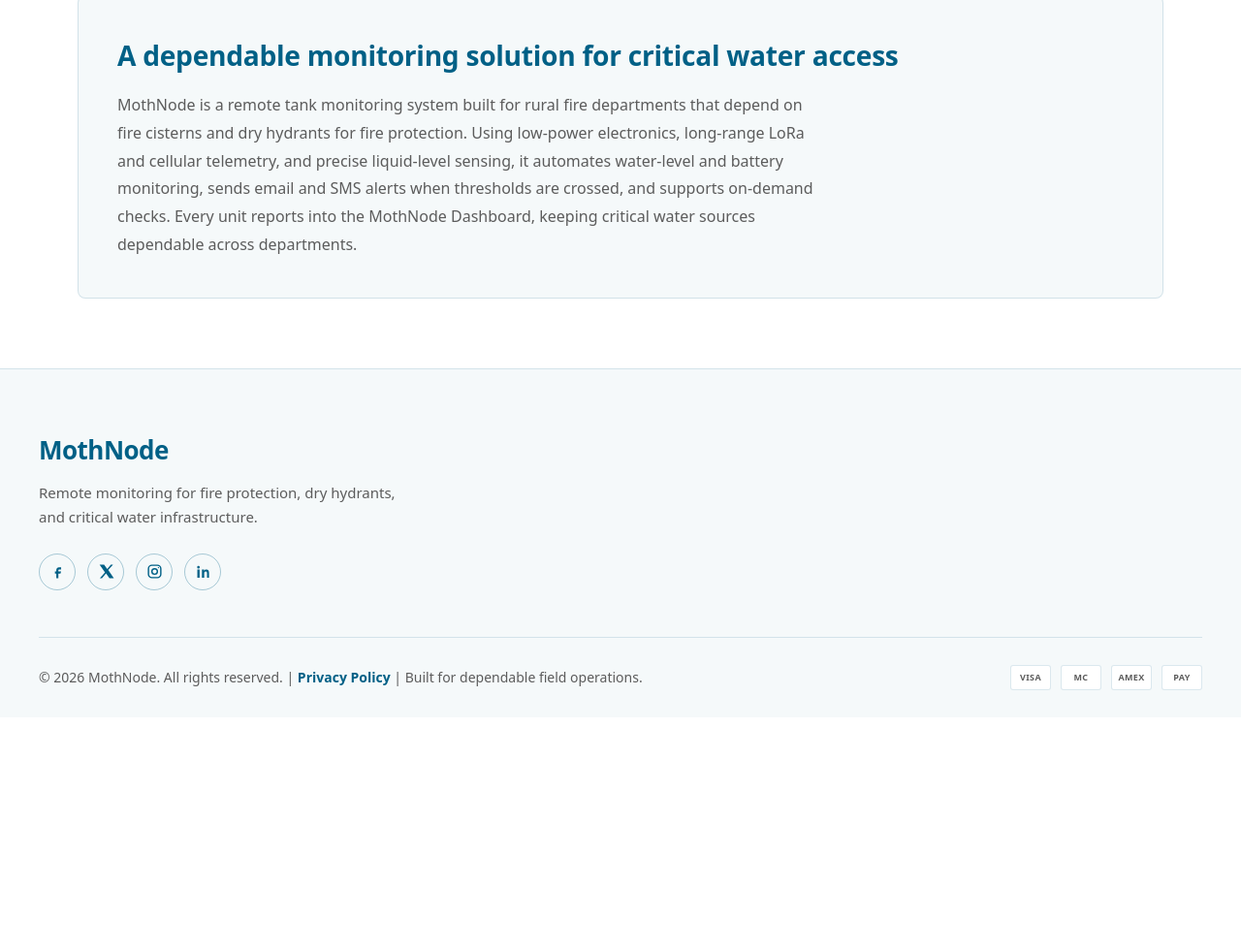
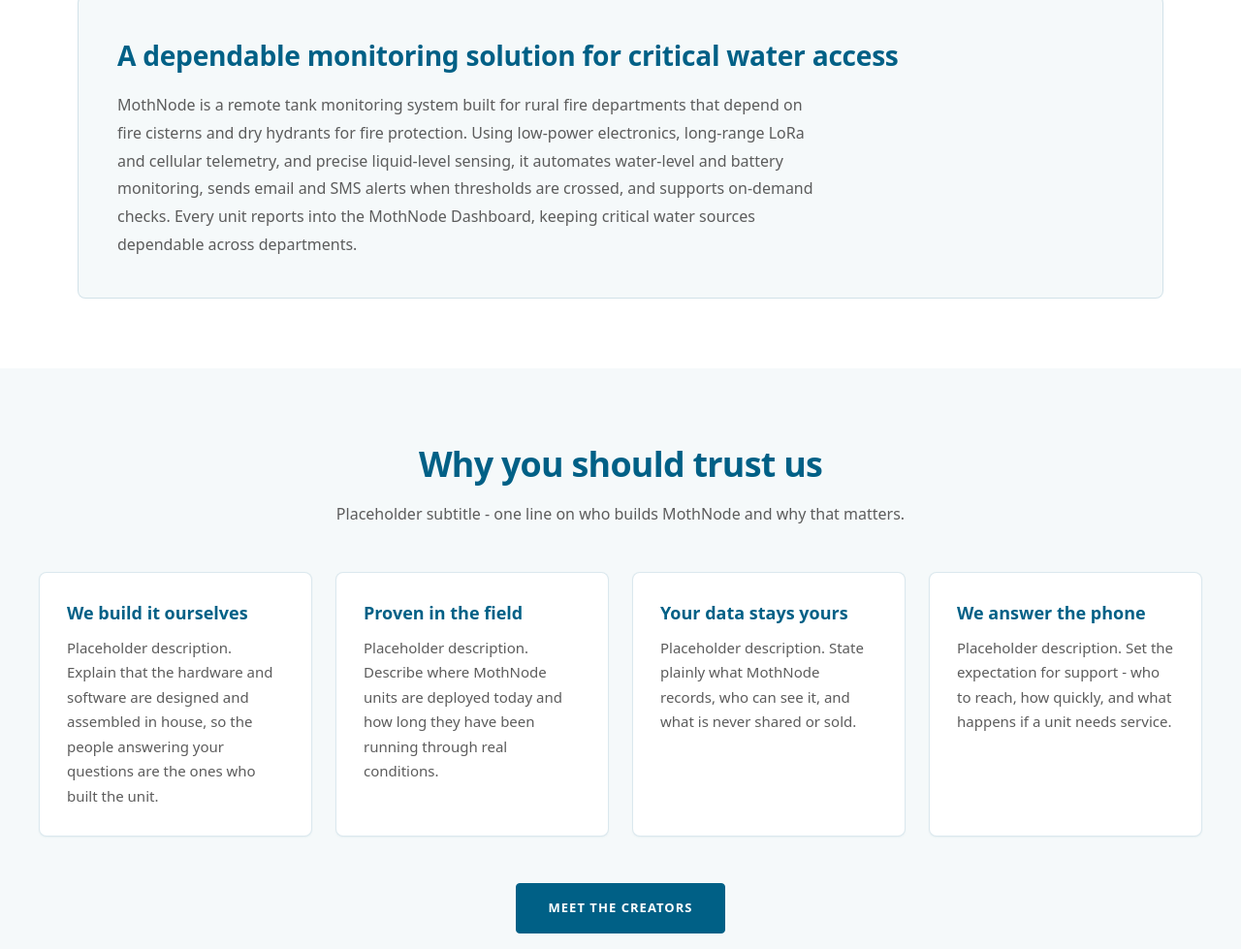
Before and after one commit to LTRJ-Labs/RTM-Website, a plain HTML site: page index.html in a window 1280 px wide. Shown: the part 1821-2800 px from the top of the page at 97% size. Before the commit the page ends 2561 px from the top, so only its background shows below. Drawn offline with Linux system fonts and the light colour scheme.

Commit message:
Add a trust section, trim the footer to LinkedIn only
Adds a "Why you should trust us" section to the front page with four
placeholder points and a "Meet the creators" button linking out to
ltrjlabs.com. The copy is marked placeholder and is meant to be edited.

Drops the Facebook, X, and Instagram links from the footer on all three
pages; LinkedIn stays but still needs a real destination. Also removes
the VISA/MC/AMEX/PAY icons, which implied a checkout this site does not
have, and centers the remaining copyright line.

Co-Authored-By: Claude Opus 5 <noreply@anthropic.com>

```diff
--- a/index.html
+++ b/index.html
@@ -213,6 +213,52 @@
                     departments.</p>
             </div>
         </section>
+        <!--
+            PLACEHOLDER COPY
+            The four points below are stand-ins so the layout is real. Replace the
+            text with the actual reasons a department should trust MothNode.
+        -->
+        <section class="trust" id="trust" aria-labelledby="trust-title">
+            <div class="trust-inner">
+                <div class="section-header">
+                    <h2 class="section-title" id="trust-title">Why you should trust us</h2>
+                    <p class="section-subtitle">Placeholder subtitle - one line on who builds MothNode and why that matters.</p>
+                </div>
+
+                <div class="trust-grid">
+                    <div class="trust-item">
+                        <h3 class="trust-item-title">We build it ourselves</h3>
+                        <p class="trust-item-desc">Placeholder description. Explain that the hardware and software are
+                            designed and assembled in house, so the people answering your questions are the ones who
+                            built the unit.</p>
+                    </div>
+
+                    <div class="trust-item">
+                        <h3 class="trust-item-title">Proven in the field</h3>
+                        <p class="trust-item-desc">Placeholder description. Describe where MothNode units are deployed
+                            today and how long they have been running through real conditions.</p>
+                    </div>
+
+                    <div class="trust-item">
+                        <h3 class="trust-item-title">Your data stays yours</h3>
+                        <p class="trust-item-desc">Placeholder description. State plainly what MothNode records, who can
+                            see it, and what is never shared or sold.</p>
+                    </div>
+
+                    <div class="trust-item">
+                        <h3 class="trust-item-title">We answer the phone</h3>
+                        <p class="trust-item-desc">Placeholder description. Set the expectation for support - who to
+                            reach, how quickly, and what happens if a unit needs service.</p>
+                    </div>
+                </div>
+
+                <div class="trust-cta">
+                    <a href="https://ltrjlabs.com" class="cta-button primary" target="_blank"
+                        rel="noopener noreferrer">Meet the creators</a>
+                </div>
+            </div>
+        </section>
+
     </main>
 
     <footer>
@@ -220,25 +266,8 @@
             <div class="footer-brand">
                 <h2>MothNode</h2>
                 <p>Remote monitoring for fire protection, dry hydrants, and critical water infrastructure.</p>
-                <!-- PLACEHOLDER: these social accounts do not exist yet. Point them at real profiles or remove. -->
                 <div class="social-links">
-                    <a href="#" class="social-link" aria-label="Facebook">
-                        <svg viewBox="0 0 24 24" fill="currentColor" aria-hidden="true">
-                            <path d="M14 9h3V6h-3c-2.2 0-4 1.8-4 4v2H8v3h2v7h3v-7h3l1-3h-4v-2c0-.6.4-1 1-1z" />
-                        </svg>
-                    </a>
-                    <a href="#" class="social-link" aria-label="X">
-                        <svg viewBox="0 0 24 24" fill="currentColor" aria-hidden="true">
-                            <path d="M18.9 2H22l-7 8 8.2 12h-6.4l-5-7.3L5.9 22H2.8l7.5-8.6L2.4 2h6.6l4.5 6.6L18.9 2z" />
-                        </svg>
-                    </a>
-                    <a href="#" class="social-link" aria-label="Instagram">
-                        <svg viewBox="0 0 24 24" fill="none" stroke="currentColor" stroke-width="2" aria-hidden="true">
-                            <rect x="3" y="3" width="18" height="18" rx="5" />
-                            <circle cx="12" cy="12" r="4" />
-                            <circle cx="17.5" cy="6.5" r="1" fill="currentColor" stroke="none" />
-                        </svg>
-                    </a>
+                    <!-- TODO: point this at the real LinkedIn page. -->
                     <a href="#" class="social-link" aria-label="LinkedIn">
                         <svg viewBox="0 0 24 24" fill="currentColor" aria-hidden="true">
                             <path
@@ -252,13 +281,6 @@
             <p>&copy; 2026 MothNode. All rights reserved. |
                 <a href="privacy/" class="footer-link">Privacy Policy</a> | Built for dependable field operations.
             </p>
-            <!-- PLACEHOLDER: there is no checkout on this site. Remove these unless card payment is actually offered. -->
-            <div class="payment-methods">
-                <div class="payment-icon">VISA</div>
-                <div class="payment-icon">MC</div>
-                <div class="payment-icon">AMEX</div>
-                <div class="payment-icon">PAY</div>
-            </div>
         </div>
     </footer>
 
--- a/mothnode.css
+++ b/mothnode.css
@@ -618,6 +618,57 @@ nav.scrolled {
 	color: var(--ink-muted);
 }
 
+/* ---------------------------------------------------------------- Trust */
+
+.trust {
+	padding: 72px 40px 96px;
+	background: var(--tint-soft);
+}
+
+.trust-inner {
+	max-width: 1200px;
+	margin: 0 auto;
+}
+
+.trust-grid {
+	display: grid;
+	grid-template-columns: repeat(auto-fit, minmax(260px, 1fr));
+	gap: 24px;
+}
+
+.trust-item {
+	padding: 28px;
+	background: var(--surface);
+	border: 1px solid var(--tint-line);
+	border-radius: var(--radius);
+	box-shadow: var(--shadow-sm);
+	transition: box-shadow 0.3s ease, transform 0.3s ease;
+}
+
+.trust-item:hover {
+	transform: translateY(-4px);
+	box-shadow: var(--shadow-md);
+}
+
+.trust-item-title {
+	margin-bottom: 10px;
+	font-size: 18px;
+	font-weight: 700;
+	color: var(--brand);
+}
+
+.trust-item-desc {
+	font-size: 15px;
+	line-height: 1.7;
+	color: var(--ink-muted);
+}
+
+.trust-cta {
+	display: flex;
+	justify-content: center;
+	margin-top: 48px;
+}
+
 /* ---------------------------------------------------------------- Buy / contact form */
 
 .buy {
@@ -847,7 +898,7 @@ footer {
 
 .footer-bottom {
 	display: flex;
-	justify-content: space-between;
+	justify-content: center;
 	align-items: center;
 	flex-wrap: wrap;
 	gap: 16px;
@@ -873,25 +924,6 @@ footer {
 	text-decoration: underline;
 }
 
-.payment-methods {
-	display: flex;
-	gap: 10px;
-}
-
-.payment-icon {
-	display: flex;
-	align-items: center;
-	justify-content: center;
-	width: 42px;
-	height: 26px;
-	background: var(--surface);
-	border: 1px solid var(--tint-line);
-	border-radius: 3px;
-	font-size: 9px;
-	font-weight: 700;
-	letter-spacing: 0.04em;
-	color: var(--ink-muted);
-}
 
 /* ---------------------------------------------------------------- Responsive */
 
@@ -953,6 +985,7 @@ footer {
 		text-align: center;
 	}
 
+	.trust,
 	.buy,
 	.legal {
 		padding-left: 20px;
```
Also changed, not shown: buy/index.html (+1 -25 lines), privacy/index.html (+1 -25 lines).
